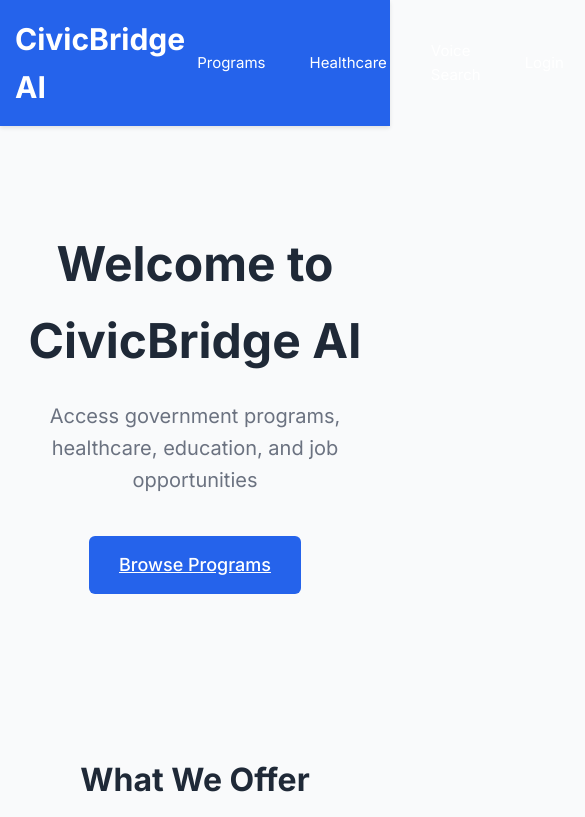
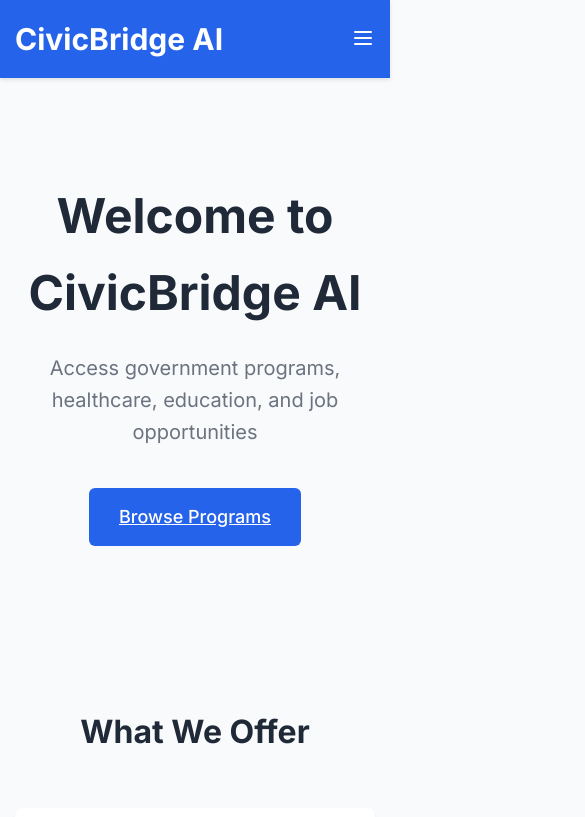
Before and after one commit to space0032/CivicBridge-AI, a React (Vite) app in the folder frontend-web/: page / in a window 390 px wide. Shown: the top 817 px of the page, 585 px wide, since content can reach past the window. Built offline with nearby package versions, Linux system fonts and the light colour scheme; no server answers.

Commit message:
feat: Implement core Header component, global styling, and initial testing utilities.

```diff
--- a/frontend-web/src/components/Header.jsx
+++ b/frontend-web/src/components/Header.jsx
@@ -28,7 +28,7 @@ const Header = () => {
         </Link>
 
         {/* Desktop Nav */}
-        <nav style={styles.desktopNav}>
+        <nav className="desktop-nav" style={styles.desktopNav}>
           <Link to="/programs" style={styles.navLink}>{t('programs')}</Link>
           <Link to="/healthcare" style={styles.navLink}>{t('healthcare')}</Link>
           <Link to="/voice-search" style={styles.navLink}>{t('voice_search')}</Link>
@@ -69,7 +69,7 @@ const Header = () => {
         </nav>
 
         {/* Mobile Toggle */}
-        <button style={styles.menuToggle} onClick={toggleMenu} aria-label={isMenuOpen ? t('close') : t('menu')}>
+        <button className="menu-toggle" style={styles.menuToggle} onClick={toggleMenu} aria-label={isMenuOpen ? t('close') : t('menu')}>
           {isMenuOpen ? <X size={24} /> : <Menu size={24} />}
         </button>
 
@@ -136,10 +136,7 @@ const styles = {
   desktopNav: {
     display: 'flex',
     gap: '20px',
-    alignItems: 'center',
-    '@media (max-width: 768px)': {
-      display: 'none'
-    }
+    alignItems: 'center'
   },
   navLink: {
     color: 'white',
@@ -163,13 +160,9 @@ const styles = {
     border: 'none',
     color: 'white',
     cursor: 'pointer',
-    zIndex: 1001,
-    '@media (max-width: 768px)': {
-      display: 'block'
-    }
+    zIndex: 1001
   },
   mobileNav: {
-    display: 'none',
     position: 'fixed',
     top: 0,
     left: 0,
@@ -180,9 +173,7 @@ const styles = {
     flexDirection: 'column',
     gap: '15px',
     zIndex: 1000,
-    '@media (max-width: 768px)': {
-      display: 'flex'
-    }
+    display: 'none'
   },
   mobileNavLink: {
     color: 'white',
--- a/frontend-web/src/index.css
+++ b/frontend-web/src/index.css
@@ -124,4 +124,13 @@ body {
   body {
     font-size: 15px;
   }
+  .desktop-nav {
+    display: none !important;
+  }
+  .menu-toggle {
+    display: block !important;
+  }
+  .mobile-nav {
+    display: flex !important;
+  }
 }
```
Also changed, not shown: frontend-web/src/setupTests.js (+2 -0 lines), 1 other file (tests, documents, lock files or other folders).
